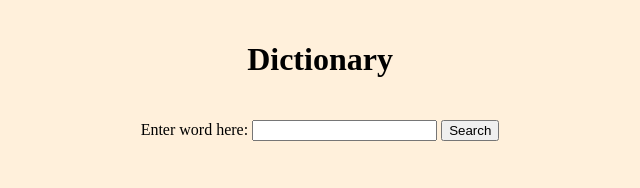
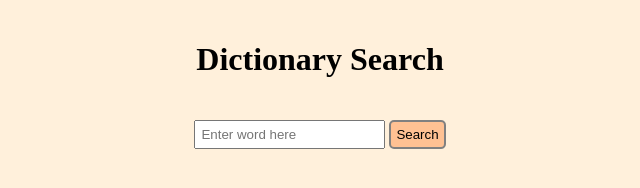
Before and after one commit to KatyaW-01/wordly-dictionary-SPA, a website: page index.html in a window 1280 px wide. Shown: the whole page, without its empty margins (320-960 px from the left). Drawn offline with Linux system fonts and the light colour scheme.

Commit message:
Add css styling to button and input bar

```diff
--- a/css/styles.css
+++ b/css/styles.css
@@ -17,3 +17,14 @@ form {
   margin-left: auto;
   margin-right: auto;
 }
+
+button {
+  background-color: #ffc193;
+  border:2px solid grey;
+  border-radius: 5px;
+  padding: 5px
+}
+
+input {
+  padding: 5px;
+}
--- a/index.html
+++ b/index.html
@@ -7,11 +7,11 @@
     <link rel="stylesheet" href="./css/styles.css" />
   </head>
   <body>
-    <h1>Dictionary</h1>
+    <h1>Dictionary Search</h1>
     <div class="form">
       <form id="word-lookup">
-        <label for="word">Enter word here:</label>
-        <input type="text" id="word" name="word" required>
+        <label for="word"></label>
+        <input type="text" id="word" name="word" placeholder="Enter word here"required>
         <button type="submit">Search</button>
       </form>
     </div>
--- a/js/main.js
+++ b/js/main.js
@@ -1,5 +1,5 @@
 async function fetchDictionaryData(word) {
-  if(typeof word !== "string" || word.trim() === "") {
+  if(typeof word !== "string" || word.trim() === "") { //if invalid input
     displayError('Error: Please enter a valid word')
     return; //try block wont run if there is an error
   }
@@ -8,7 +8,7 @@ async function fetchDictionaryData(word) {
     const response = await fetch(`https://api.dictionaryapi.dev/api/v2/entries/en/${trimmedWord}`)
     if (!response.ok) {
       displayError('Error: Word not found')
-      return; //stop rest of function from running
+      return; //stop rest of function from running if api request doesnt go through
     }
     const data = await response.json()
     displayDictionaryData(data)
```
